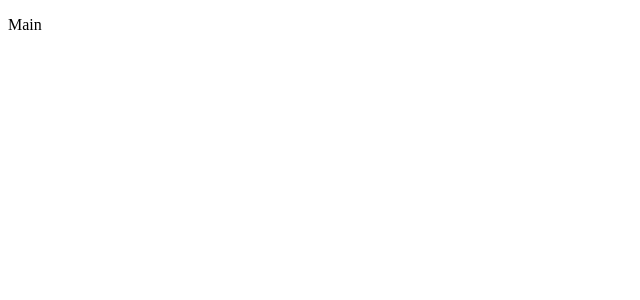
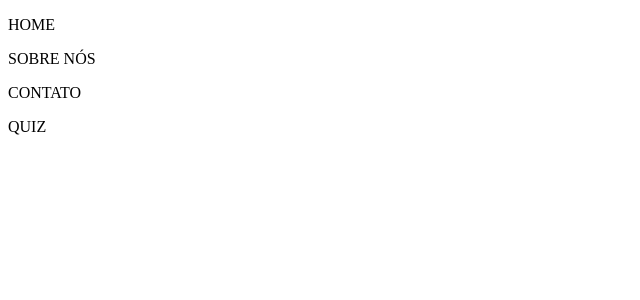
Before and after one commit to gabrimoreira/desafioreact, a React (Create React App) app: page / in a window 1280 px wide. Shown: the top 300 px of the page, without its empty margins (0-640 px from the left). Built offline with nearby package versions, Linux system fonts and the light colour scheme.

Commit message:
Criação Navbar: componente Navbar inicializado

```diff
--- /dev/null
+++ b/src/Components/Navbar.jsx
@@ -0,0 +1,11 @@
+function Navbar(){
+    return(
+        <div>
+            <p>HOME</p>
+            <p>SOBRE NÓS</p>
+            <p>CONTATO</p>
+            <p>QUIZ</p>
+        </div>
+    )
+}
+export default Navbar
--- a/src/Pages/Main.jsx
+++ b/src/Pages/Main.jsx
@@ -1,7 +1,9 @@
+import Navbar from "../Components/Navbar"
 function Main(){
+
     return(
         <>
-        <p>Main</p>
+        <Navbar/>
         </>
     )
 }
--- a/src/index.js
+++ b/src/index.js
@@ -1,7 +1,7 @@
 import React from 'react';
 import ReactDOM from 'react-dom/client';
 import Main from './Pages/Main';
-import App from './App';
+import Navbar from './Components/Navbar';
 import reportWebVitals from './reportWebVitals';
 
 const root = ReactDOM.createRoot(document.getElementById('root'));
```
